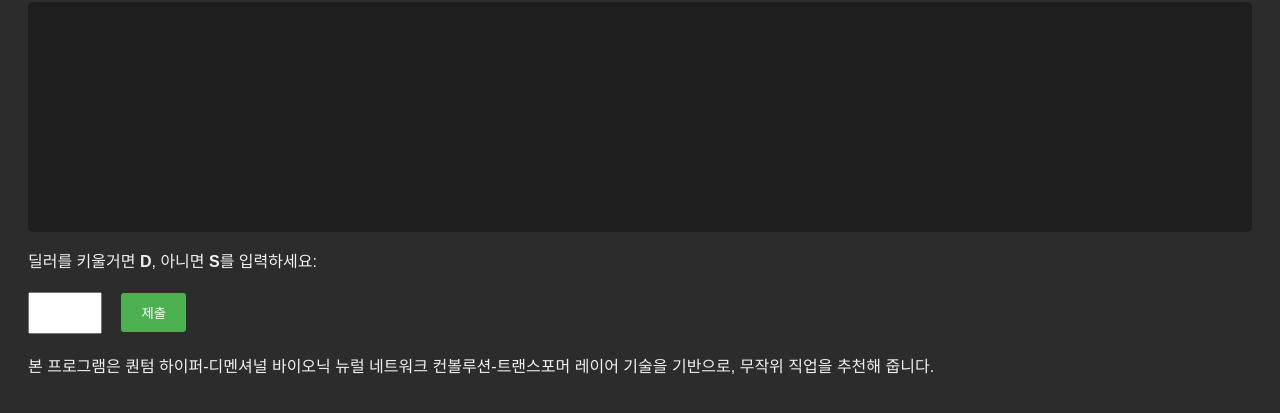
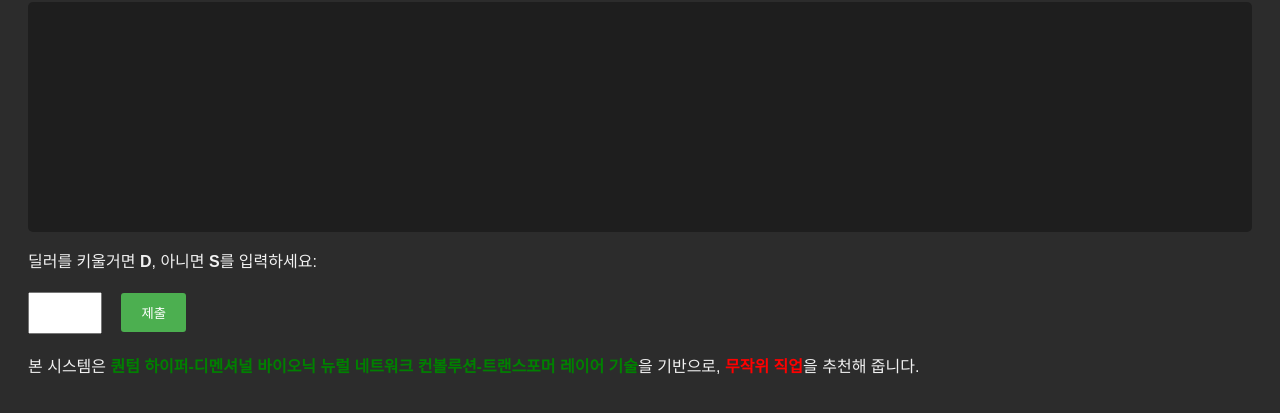
Before and after one commit to LiarGames/LostArkClassSuggest, a plain HTML site: page index.html in a window 1280 px wide. Shown: the part 115-528 px from the top of the page. Drawn offline with Linux system fonts and the light colour scheme.

Commit message:
Update index.html

```diff
--- a/index.html
+++ b/index.html
@@ -72,7 +72,11 @@
         <button class="button" onclick="processInput()">제출</button>
     </div>
     <div>
-        <p>본 프로그램은 퀀텀 하이퍼-디멘셔널 바이오닉 뉴럴 네트워크 컨볼루션-트랜스포머 레이어 기술을 기반으로, 무작위 직업을 추천해 줍니다.</p>
+        <p>
+        본 시스템은
+        <strong style="color: green;">퀀텀 하이퍼-디멘셔널 바이오닉 뉴럴 네트워크 컨볼루션-트랜스포머 레이어 기술</strong>을 기반으로,
+        <strong style="color: red;">무작위 직업</strong>을 추천해 줍니다.
+        </p>
     </div>
 
     <script>
```
